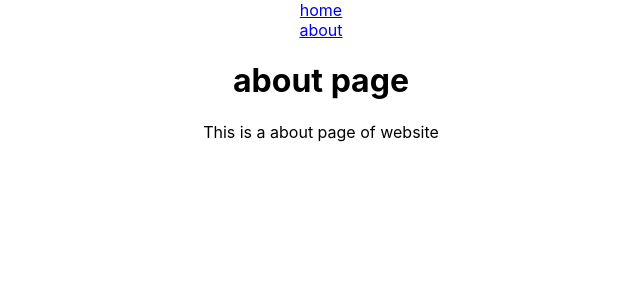
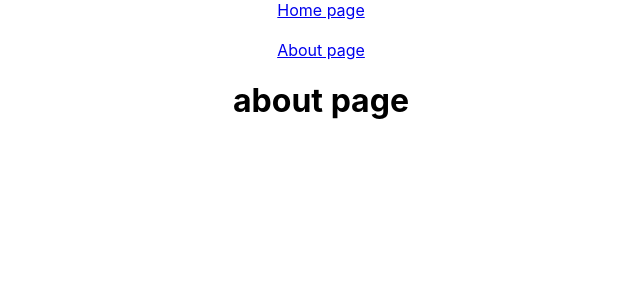
Before and after one commit to rolitiwari1234/React-1, a React (Create React App) app in the folder my-app/: page /about in a window 1280 px wide. Shown: the top 300 px of the page, without its empty margins (319-959 px from the left). Built offline with nearby package versions, Linux system fonts and the light colour scheme.

Commit message:
routing example

```diff
--- /dev/null
+++ b/my-app/src/About.js
@@ -0,0 +1,8 @@
+function About (){
+    return(
+        <div>
+            <h1>about page</h1>
+        </div>
+    )
+}
+export default About;
--- a/my-app/src/App.js
+++ b/my-app/src/App.js
@@ -1,39 +1,22 @@
-import { BrowserRouter as router, Route,Routes ,Link, BrowserRouter} from 'react-router-dom'
+import { BrowserRouter as Router, Route,Routes ,Link, BrowserRouter} from 'react-router-dom'
 import './App.css';
 import React from 'react'
+import Nav from './Nav';
+import Home from './Home'
+import About from './About'
 
 function App(){
   return(
   <div className='App'>
 
+  <Nav />
 
-    <BrowserRouter>
+    <Routes>
 
-    <Link to = "/home">home</Link><br />
-    <Link to = "/about">about</Link>
-    <Routes>
-      <Route path = "/home" element = {<Home />} />
       <Route path = "/about" element = {<About />} />
+      <Route path = "/"  exact = {true} element = {<Home />} />
     </Routes>
-    </BrowserRouter>
+
   </div>)
 }
-function Home(){
-  return(
-    <div>
-      <h1>Home page</h1>
-      <p>This is  home page of website .</p>
-    </div>
-  )
-}
-function About (){
-  return(
-    <div>
-      <h1>about page</h1>
-      <p>This is a about page of website </p>
-    </div>
-  )
-}
-
-
 export default App;
--- /dev/null
+++ b/my-app/src/Home.js
@@ -0,0 +1,10 @@
+
+
+function Home (){
+    return(
+        <div>
+            <h1>Home page</h1>
+        </div>
+    )
+}
+export default Home;
--- /dev/null
+++ b/my-app/src/Nav.js
@@ -0,0 +1,12 @@
+import React from 'react'
+import {Link }from 'react-router-dom'
+
+function  Nav (){
+    return(
+        <div>
+            <Link to = "/">Home page</Link><br /><br />
+            <Link to = "/about">About page</Link>
+        </div>
+    )
+}
+export default Nav;
--- a/my-app/src/index.js
+++ b/my-app/src/index.js
@@ -3,13 +3,13 @@ import ReactDOM from 'react-dom/client';
 import './index.css';
 import App from './App';
 import reportWebVitals from './reportWebVitals';
-import { BrowserRouter } from 'react-router-dom';
+import {BrowserRouter  } from 'react-router-dom';
 
 const root = ReactDOM.createRoot(document.getElementById('root'));
 root.render(
   <React.StrictMode>
 
-    <App />
+  <BrowserRouter><App /></BrowserRouter>
 
   </React.StrictMode>
 );
```
